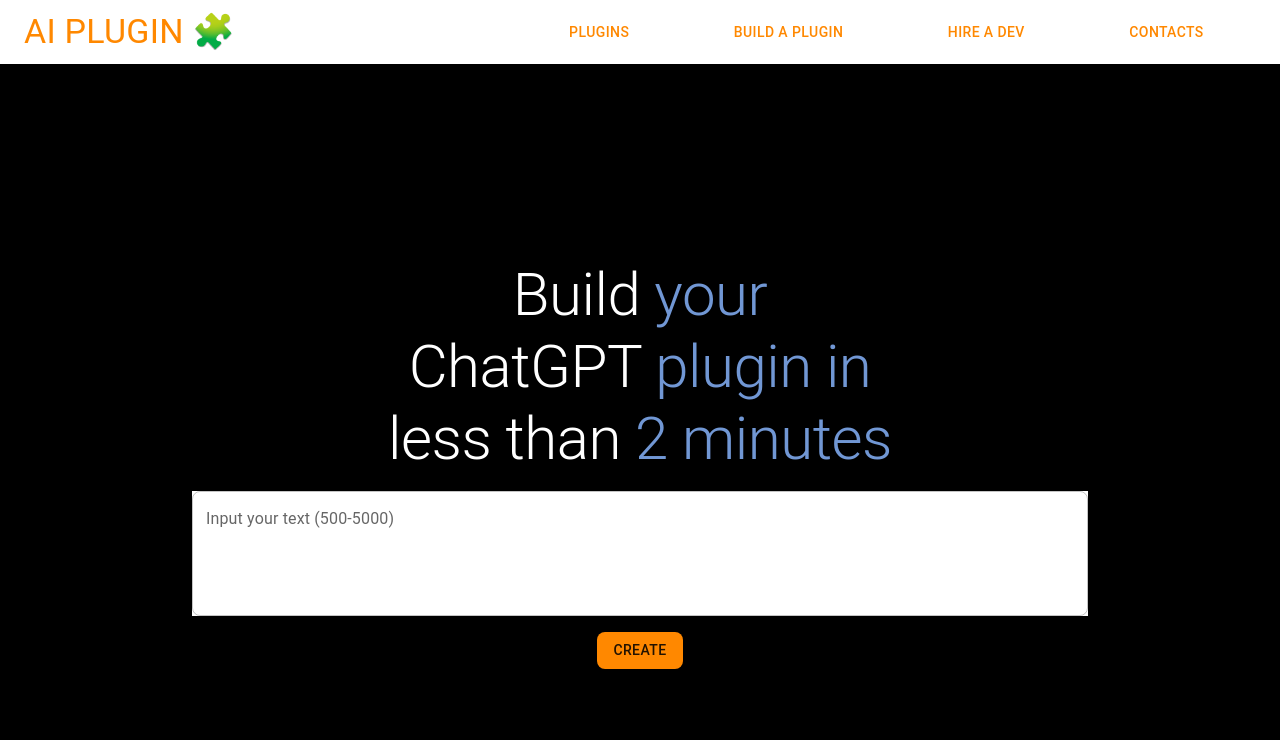
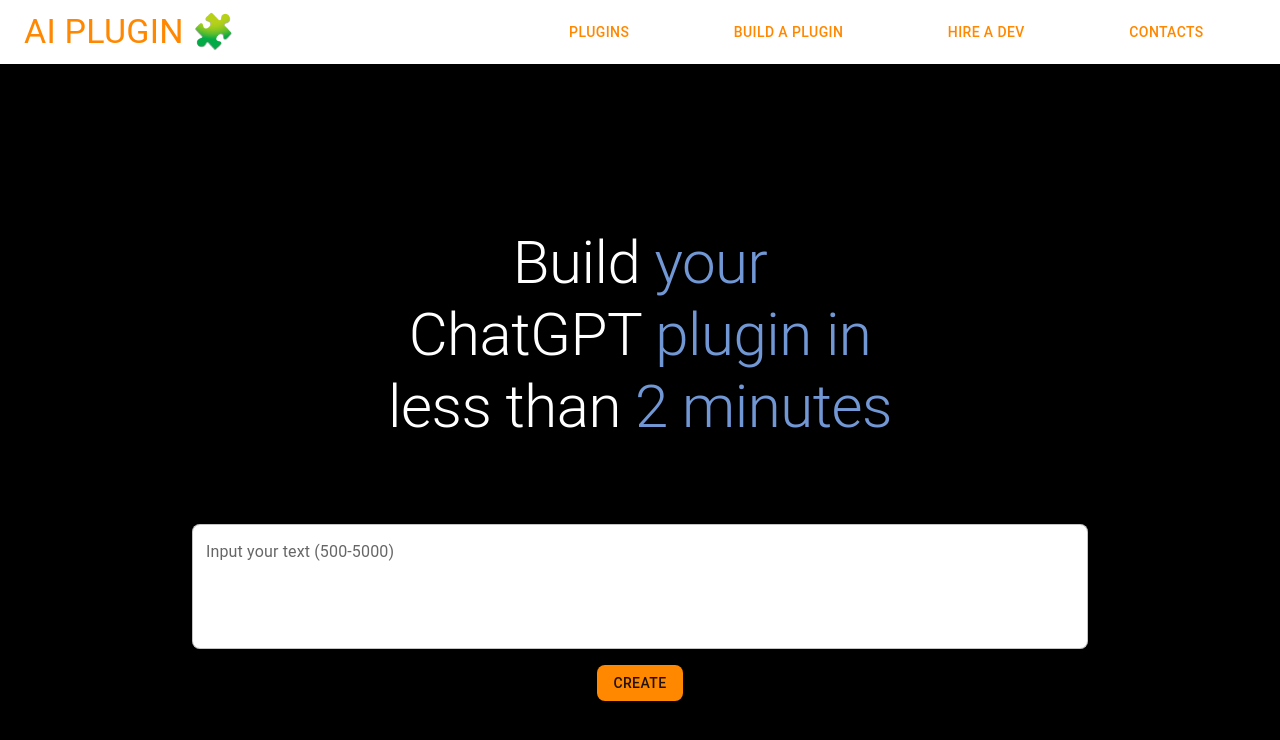
Before and after one commit to GenesiAI/PluginsWebPortal, a React (Create React App) app: page /text-to-plugin in a window 1280 px wide. Shown: the top 740 px of the page. Built offline with nearby package versions, Linux system fonts and the light colour scheme.

Commit message:
even better

```diff
--- a/src/pages/TextToPlugin.tsx
+++ b/src/pages/TextToPlugin.tsx
@@ -1,4 +1,3 @@
-// TextToPlugin.tsx page which is the main landing page, it must be as cool as possible like every startup landing with a big text in the center "Build your [newline] ChatGPT plugin [newlone] in less than 2 minutes" with "your", "plugin", and  "in 2 minutes" more in evidence, if possible add a loop effect of some way, all should fit, black background is advised, under the title a textfield and a button, over the text field "input your text (500-5000)", if the text do not fit the textfield it should expand vertically.
 import React, { useState } from 'react';
 import { Box, Button, TextField, Typography } from '@mui/material';
 
@@ -12,7 +11,7 @@ const colors = [
   '#93A08F',
   '#AB9686',
   '#C38C7D',
-    '#DB8274', // imporve transition, do not use orange like here the next is purple
+  '#DB8274',
   '#BB86FC',
   '#C27FF1',
   '#C97AE8',
@@ -22,7 +21,7 @@ const colors = [
   '#E966C4',
   '#F161BB',
   '#F95CB2',
-    '#FC3F94', // smoother transition
+  '#FC3F94',
   '#E6408C',
   '#D04184',
   '#B37493',
@@ -34,7 +33,6 @@ const colors = [
   '#649EE1',
   '#57A5EE',
 ];
-
 
 const TextToPlugin: React.FC = () => {
   const [colorIndex, setColorIndex] = useState(0);
@@ -61,9 +59,9 @@ const TextToPlugin: React.FC = () => {
         color: 'white',
       }}
     >
-            {/* make the title be in the center between the top and the textflied */}
+      <Box sx={{ flexGrow: 1 }} />
       <Typography variant="h2" align="center">
-                Build {' '}
+        Build{' '}
         <span style={{ color: colors[colorIndex] }}>your</span>
         <br />
         ChatGPT{' '}
@@ -71,19 +69,30 @@ const TextToPlugin: React.FC = () => {
         <br />
         less than <span style={{ color: colors[colorIndex] }}>2 minutes</span>
       </Typography>
-            {/* whent the text moves it has to go a little higher */}
-            {/* make the angles rounded, the background gray */}
+      <Box sx={{ flexGrow: 0.5 }} />
       <TextField
         label="Input your text (500-5000)"
         variant="outlined"
         multiline
         minRows={4}
         maxRows={6}
-                sx={{ width: '70%', backgroundColor: 'white', marginTop: 2 }}
+        sx={{
+          width: '70%',
+          backgroundColor: 'white',
+          borderRadius: 1,
+          '& .MuiOutlinedInput-root': {
+            borderRadius: 1,
+          },
+        }}
       />
-            <Button variant="contained" color="primary" sx={{ marginTop: 2 }}>
+      <Button
+        variant="contained"
+        color="primary"
+        sx={{ marginTop: 2, borderRadius: 1 }}
+      >
         Create
       </Button>
+      <Box sx={{ flexGrow: 1 }} />
     </Box>
   );
 };
```
Lines whose indentation alone changed are shown as unchanged.
